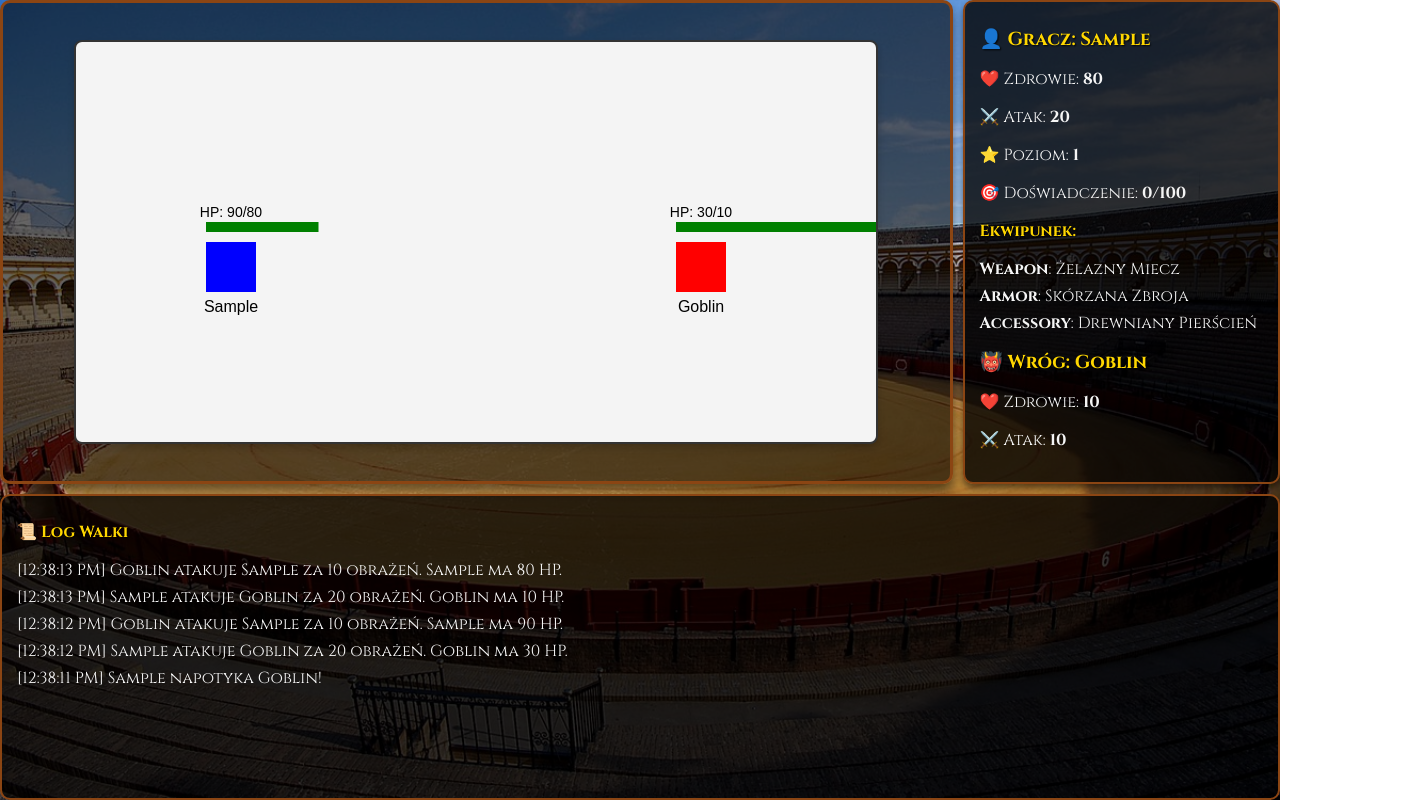
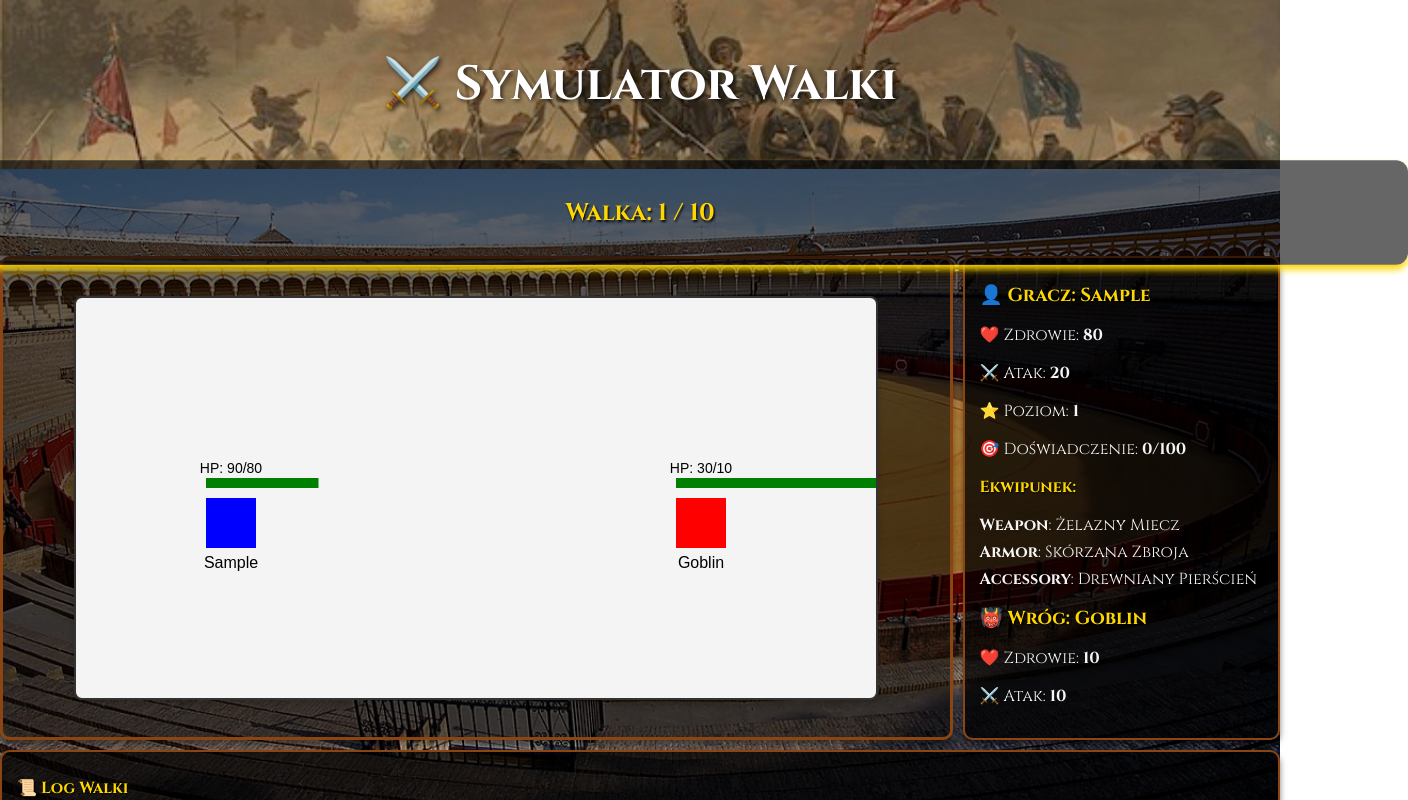
Before and after one commit to nic00la1/Autobattler-Simulator, an Angular app: page / in a window 1280 px wide. Both pictures are taken after typing "Sample" into the empty fields and a click on the button "Stwórz postać". Shown: the top 800 px of the page, 1408 px wide, since content can reach past the window. Built offline with nearby package versions, Linux system fonts and the light colour scheme.

Commit message:
licznik walk

```diff
--- a/src/app/components/game/game.component.css
+++ b/src/app/components/game/game.component.css
@@ -72,3 +72,28 @@ li {
 .restart-button:hover {
   background-color: #a52a2a; /* Lighter red on hover */
 }
+
+.battle-counter {
+  font-size: 20px;
+  color: #ffd700; /* Gold text for battle counter */
+  text-shadow: 1px 1px 2px #000; /* Subtle shadow for text */
+  font-weight: bold;
+  transition: transform 0.3s ease;
+  transform: scale(1.2); /* Scale up the text */
+  text-align: center; /* Center the text */
+  padding: 10px; /* Add some padding around the text */
+  background: rgba(0, 0, 0, 0.6); /* Semi-transparent dark overlay */
+  border-radius: 10px; /* Rounded corners */
+  box-shadow: 0 4px 6px #ffd700; /* Shadow for depth */
+}
+
+.header {
+  background: url('/battle.jpg') no-repeat center center;
+  background-size: cover;
+  padding: 20px;
+  text-align: center;
+  color: #fff;
+  font-size: 24px;
+  font-family: 'Cinzel', serif;
+  text-shadow: 2px 2px 4px rgba(0, 0, 0, 0.7);
+}
--- a/src/app/components/game/game.component.html
+++ b/src/app/components/game/game.component.html
@@ -1,4 +1,13 @@
+<div class="header">
+  <h1>⚔️ Symulator Walki</h1>
+</div>
+
+<div class="battle-counter">
+  <p>Walka: {{ battleCount }} / {{ maxBattles }}</p>
+</div>
+
 <div class="game-container">
+
   <div class="main-canvas">
     <!-- Main game area -->
     <app-battle-simulation
```
Also changed, not shown: public/battle.jpg (added).
